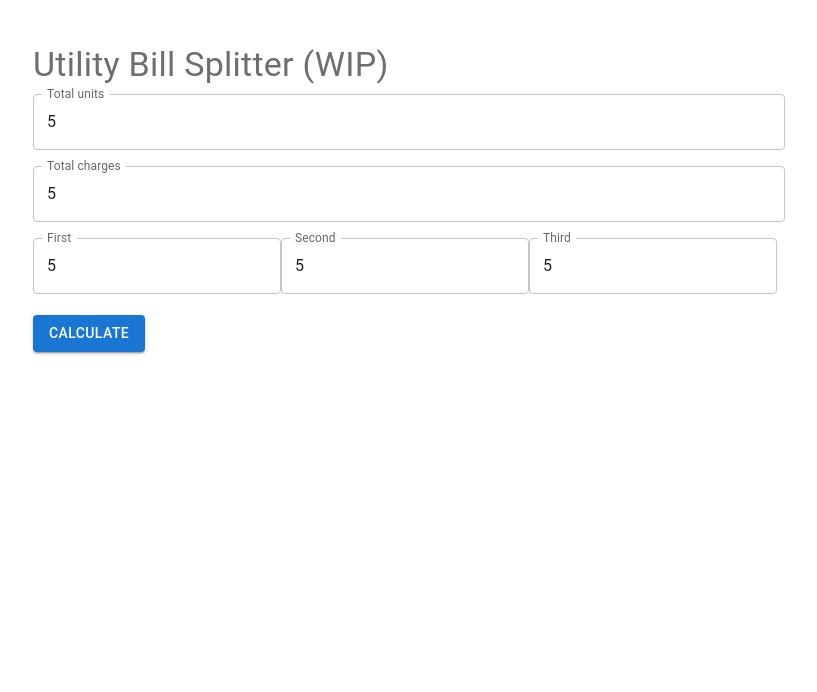
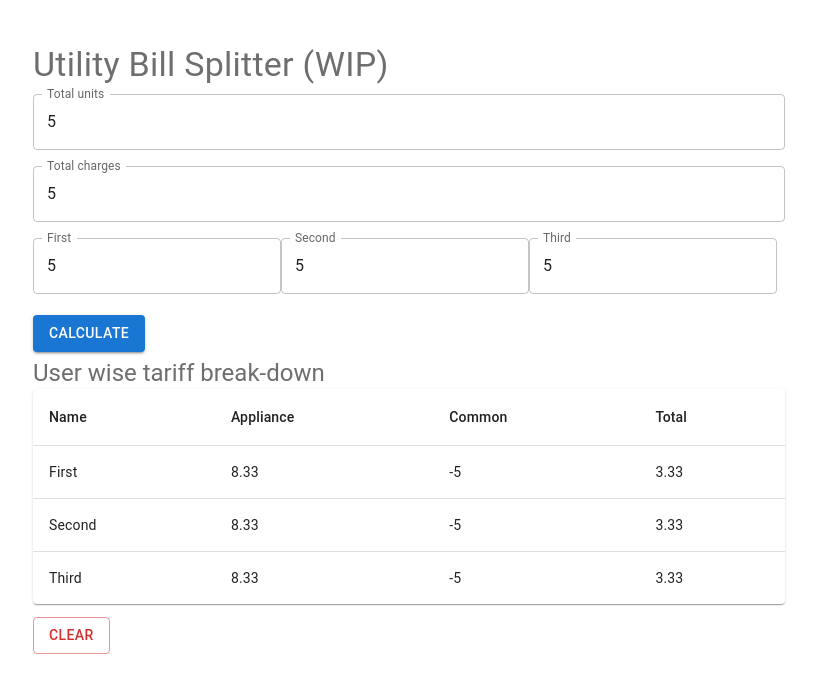
Before and after one commit to Hare-Ram/utility-bill-splitter, a React app: page / in a window 1280 px wide. Both pictures are taken after typing "5", "5", "5", "5", "5" into the empty fields and a click on the button "CALCULATE". Shown: the top 692 px of the page, without its empty margins (231-1048 px from the left). Built offline with nearby package versions, Linux system fonts and the light colour scheme.

Commit message:
Show tariff breakdown in a tabular format

```diff
--- a/src/components/Home.js
+++ b/src/components/Home.js
@@ -3,6 +3,7 @@ import Box from '@mui/material/Box';
 import Button from '@mui/material/Button';
 import TextField from '@mui/material/TextField';
 import { Typography } from '@mui/material';
+import Table from './table/Table';
 
 const tariffs = [
     {
@@ -59,7 +60,19 @@ const calculateTariff = (totalUnits, units) => {
     return totalTariff;
 }
 
+const rowHeadings = [
+    'Name',
+    'Appliance',
+    'Common',
+    'Total'
+]
+
 const Home = () => {
+    const [
+        rows,
+        setRows,
+    ] = useState(null);
+
     const handleClickCalculate = (e) => {
         e.preventDefault();
         let totalUnitsForAppliances = 0;
@@ -79,10 +92,21 @@ const Home = () => {
         })
 
         const commonTariff = totalCharges - totalTariffForAppliances;
-        const commonChargesForEachUser = commonTariff / 4;
+        let commonChargesForEachUser = commonTariff / 4;
+        commonChargesForEachUser = Math.round((commonChargesForEachUser + Number.EPSILON) * 100) / 100;
 
-        // ToDo: Show in a better way.
-        alert(JSON.stringify({ ...fieldTariffs, totalUnitsForAppliances, totalTariffForAppliances, commonTariff, commonChargesForEachUser }));
+        const tariffDetails = [];
+
+        Object.keys(fieldValues).forEach(fieldName => {
+            tariffDetails.push({
+                name: fieldName,
+                applianceCharges: fieldTariffs[fieldName],
+                commonCharges: commonChargesForEachUser,
+                totalCharges: commonChargesForEachUser + fieldTariffs[fieldName],
+            })
+        })
+
+        setRows(tariffDetails);
     }
 
     const handleFieldChange = (e, fieldName) => {
@@ -139,6 +163,7 @@ const Home = () => {
                     label="Total units"
                     variant='outlined'
                     fullWidth
+                    autoFocus
                     type="number"
                     onChange={(e) => setTotalUnits(parseInt(e.target.value))}
                     sx={{ my: 1 }} />
@@ -170,6 +195,28 @@ const Home = () => {
                     variant='contained'>
                     Calculate
                 </Button>
+                {
+                    rows &&
+                    <>
+                        <Typography variant='h5' color='#6e6e6e'>
+                            User wise tariff break-down
+                        </Typography>
+                        <Table
+                            rows={rows}
+                            rowHeadings={rowHeadings} />
+                    </>
+                }
+                {
+                    rows &&
+                    <Button
+                        onClick={() => {
+                            setRows(null)
+                        }}
+                        color='error'
+                        variant='outlined'>
+                        Clear
+                    </Button>
+                }
             </Box>
         </>
     )
--- /dev/null
+++ b/src/components/table/Table.js
@@ -0,0 +1,37 @@
+import * as React from 'react';
+import Table from '@mui/material/Table';
+import TableBody from '@mui/material/TableBody';
+import TableCell from '@mui/material/TableCell';
+import TableContainer from '@mui/material/TableContainer';
+import TableHead from '@mui/material/TableHead';
+import TableRow from '@mui/material/TableRow';
+import Paper from '@mui/material/Paper';
+
+export default function BasicTable(props) {
+    const { rows, rowHeadings } = props;
+    return (
+        <TableContainer component={Paper}>
+            <Table sx={{ minWidth: 650 }} aria-label="simple table">
+                <TableHead>
+                    <TableRow>
+                        {
+                            rowHeadings.map(heading => <TableCell>{heading}</TableCell>)
+                        }
+                    </TableRow>
+                </TableHead>
+                <TableBody>
+                    {rows.map((row) => (
+                        <TableRow
+                            key={row.name}
+                            sx={{ '&:last-child td, &:last-child th': { border: 0 } }}
+                        >
+                            {
+                                Object.keys(rows[0]).map((key) => <TableCell>{row[key]}</TableCell>)
+                            }
+                        </TableRow>
+                    ))}
+                </TableBody>
+            </Table>
+        </TableContainer>
+    );
+}
```
